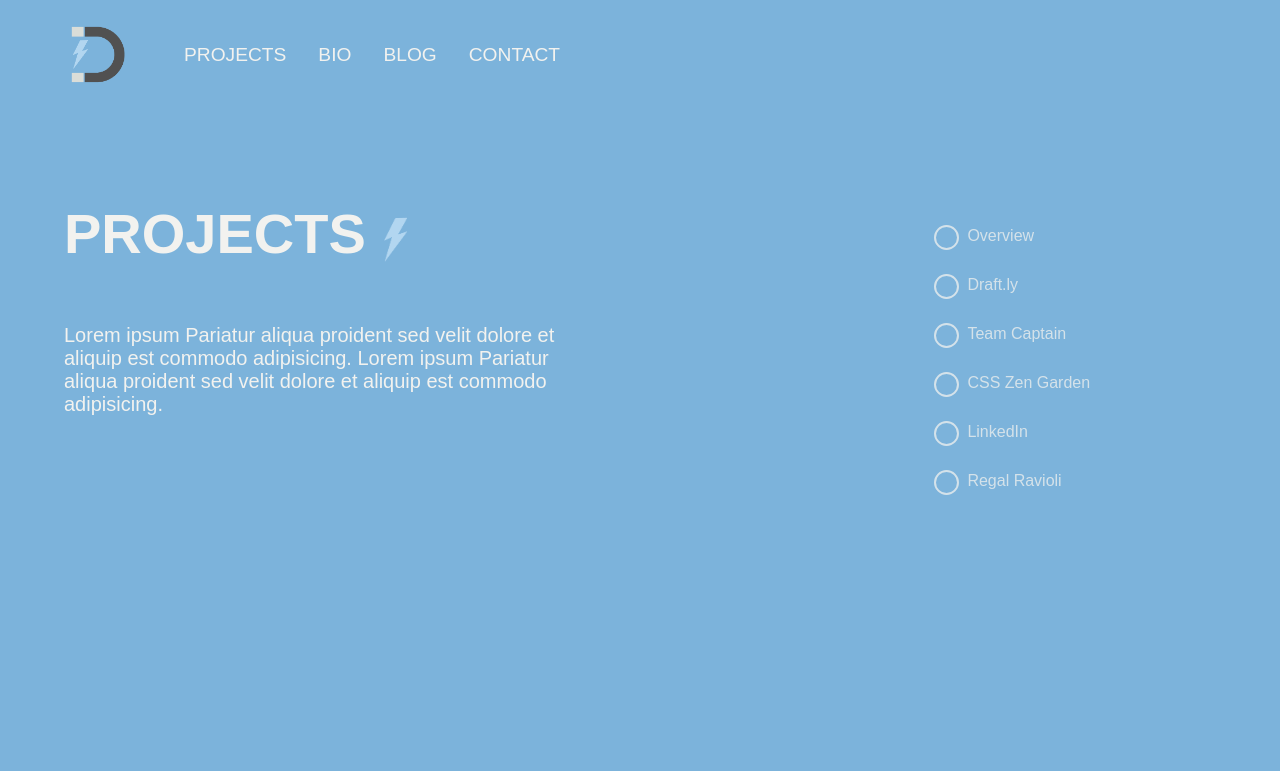
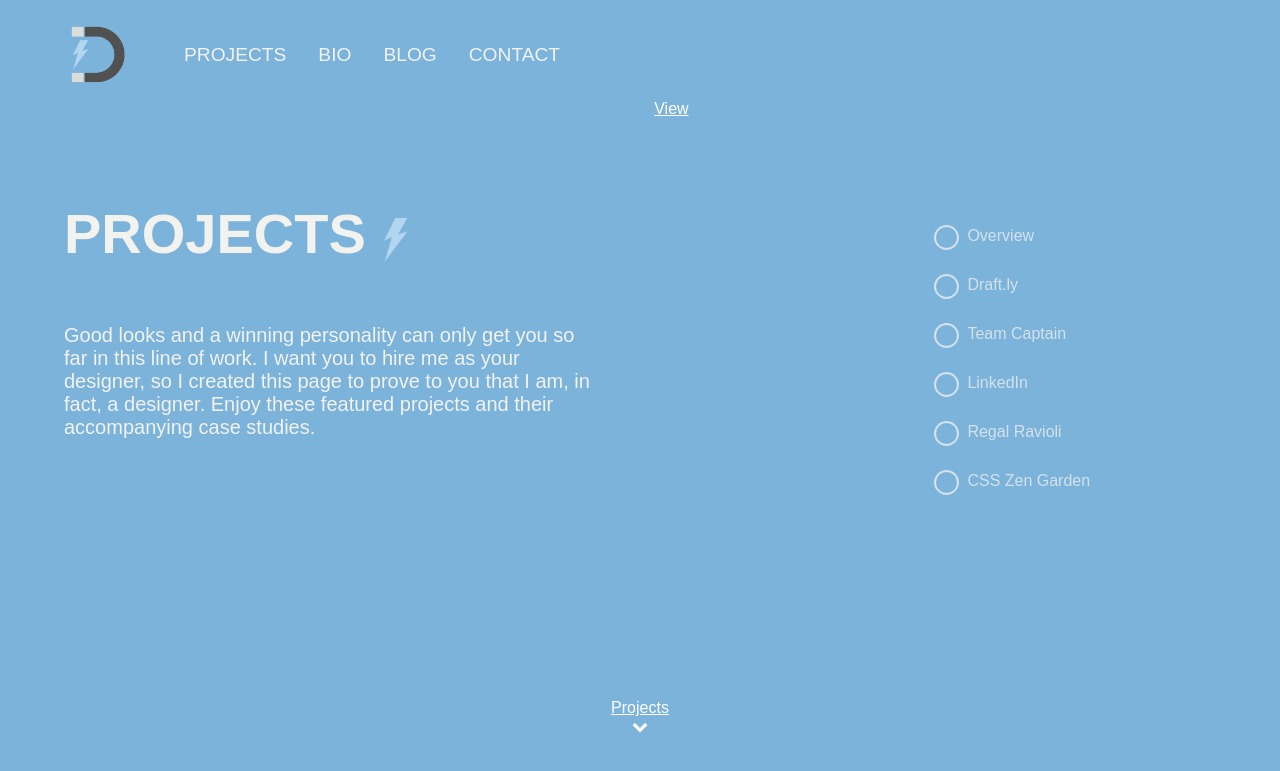
Before and after one commit to dinercoffee/davidpowellme.github.io, a Jekyll site: the page built from 01-projects.html, in a window 1280 px wide and 900 px high. Shown: the top 771 px of the window. Built offline with Jekyll 4.4.1, drawn with Linux system fonts in a browser that asks for light colours; nearby versions of some CDN libraries; some of the changed text lies outside the part shown.

Commit message:
started mobile navigation

```diff
--- a/01-projects.html
+++ b/01-projects.html
@@ -8,70 +8,136 @@
 	<article class="col-sm-10 col-md-8 col-lg-6">
 		<div class="project-wrapper intro">
 			<h1 class="lightning">Projects</h1>
-			<p>Lorem ipsum Pariatur aliqua proident sed velit dolore et aliquip est commodo adipisicing. Lorem ipsum Pariatur aliqua proident sed velit dolore et aliquip est commodo adipisicing.</p>
+			<p>Good looks and a winning personality can only get you so far in this line of work. I want you to hire me as your designer, so I created this page to prove to you that I am, in fact, a designer. Enjoy these featured projects and their accompanying case studies.</p>
 		</div>
 	</article>
+	<div class="mobile-pr-navigation">
+		<a href="#">
+			<div>View Projects</div>
+			<div><i class="fa fa-chevron-down"></i></div>
+		</a>
+	</div>
 </section>
 <section class="col-sm-12 col-md-12 col-lg-12 summary">
+	<div class="mobile-pr-navigation">
+		<a href="#">
+			<div><i class="fa fa-chevron-up"></i></div>
+			<div>Previous</div>
+		</a>
+	</div>
 	<article id="draftly" class="col-sm-10 col-md-8 col-lg-6">
 		<div class="project-wrapper">
 			<h1>Draft.ly</h1>
 			<h2>Writing Prompt App</h2>
-			<p>Lorem ipsum Pariatur aliqua proident sed velit dolore et aliquip est commodo adipisicing. Lorem ipsum Pariatur aliqua proident sed velit dolore et aliquip est commodo adipisicing.</p>
+			<p>A daily writing exercises app in the style of Duolingo and Headspace. Prototype using HTML, Sass, jQuery, and Adobe Illustrator.</p>
 			<div>
 				<a href="/mobile-project/" class="button">View Case Study</a>
 			</div>
 		</div>
 	</article>
+	<div class="mobile-pr-navigation">
+		<a href="#">
+			<div>Next</div>
+			<div><i class="fa fa-chevron-down"></i></div>
+		</a>
+	</div>
 </section>
 
 <section class="col-sm-12 col-md-12 col-lg-12 summary">
+	<div class="mobile-pr-navigation">
+		<a href="#">
+			<div><i class="fa fa-chevron-up"></i></div>
+			<div>Previous</div>
+		</a>
+	</div>
 	<article id="team" class="col-sm-10 col-md-8 col-lg-6">
 		<div class="project-wrapper">
-			<h1>Team Skip</h1>
+			<h1>Team Captain</h1>
 			<h2>Mobile App Project</h2>
-			<p>Lorem ipsum Pariatur aliqua proident sed velit dolore et aliquip est commodo adipisicing. Lorem ipsum Pariatur aliqua proident sed velit dolore et aliquip est commodo adipisicing.</p>
+			<p>A mobile app prototype for rec league team captains. Project using paper prototyping, Adobe Illustrator, and InVision.</p>
 			<div>
 				<a href="/mobile-project/" class="button">View Case Study</a>
 			</div>
 		</div>
 	</article>
+	<div class="mobile-pr-navigation">
+		<a href="#">
+			<div>Next</div>
+			<div><i class="fa fa-chevron-down"></i></div>
+		</a>
+	</div>
 </section>
 <section class="col-sm-12 col-md-12 col-lg-12 summary">
-	<article id="zen" class="col-sm-10 col-md-8 col-lg-6">
+	<div class="mobile-pr-navigation">
+		<a href="#">
+			<div><i class="fa fa-chevron-up"></i></div>
+			<div>Previous</div>
+		</a>
+	</div>
+	<article id="linked" class="col-sm-10 col-md-8 col-lg-6">
 		<div class="project-wrapper">
-			<h1>CSS Zen Garden</h1>
-			<h2>Op Art Challenge</h2>
-			<p>Lorem ipsum Pariatur aliqua proident sed velit dolore et aliquip est commodo adipisicing. Lorem ipsum Pariatur aliqua proident sed velit dolore et aliquip est commodo adipisicing.</p>
+			<h1>LinkedIn</h1>
+			<h2>Re-imagined Web App</h2>
+			<p>A redesign many of us has hoped would happen, but never has. Build using HTML, Sass, Javascript, Jekyll, and tons of User Research. Two versions using two different Style Guides.</p>
 			<div>
 				<a href="#" class="button">View Case Study</a>
 			</div>
 		</div>
 	</article>
+	<div class="mobile-pr-navigation">
+		<a href="#">
+			<div>Next</div>
+			<div><i class="fa fa-chevron-down"></i></div>
+		</a>
+	</div>
 </section>
 <section class="col-sm-12 col-md-12 col-lg-12 summary">
-	<article id="linked" class="col-sm-10 col-md-8 col-lg-6">
+	<div class="mobile-pr-navigation">
+		<a href="#">
+			<div><i class="fa fa-chevron-up"></i></div>
+			<div>Previous</div>
+		</a>
+	</div>
+	<article id="regal" class="col-sm-10 col-md-8 col-lg-6">
 		<div class="project-wrapper">
-			<h1>LinkedIn</h1>
-			<h2>Re-imagined Web App</h2>
-			<p>Lorem ipsum Pariatur aliqua proident sed velit dolore et aliquip est commodo adipisicing. Lorem ipsum Pariatur aliqua proident sed velit dolore et aliquip est commodo adipisicing.</p>
+			<h1>Regal Ravioli</h1>
+			<h2>Restaurant Redesign Project</h2>
+			<p>A website redesign for a local Austin food truck. Responsive build uses HTML, Sass, Javascript and Jekyll. </p>
 			<div>
 				<a href="#" class="button">View Case Study</a>
 			</div>
 		</div>
 	</article>
+	<div class="mobile-pr-navigation">
+		<a href="#">
+			<div>Next</div>
+			<div><i class="fa fa-chevron-down"></i></div>
+		</a>
+	</div>
 </section>
 <section class="col-sm-12 col-md-12 col-lg-12 summary">
-	<article id="regal" class="col-sm-10 col-md-8 col-lg-6">
+	<div class="mobile-pr-navigation">
+		<a href="#">
+			<div><i class="fa fa-chevron-up"></i></div>
+			<div>Previous</div>
+		</a>
+	</div>
+	<article id="zen" class="col-sm-10 col-md-8 col-lg-6">
 		<div class="project-wrapper">
-			<h1>Regal Ravioli</h1>
-			<h2>Restaurant Redesign Project</h2>
-			<p>Lorem ipsum Pariatur aliqua proident sed velit dolore et aliquip est commodo adipisicing. Lorem ipsum Pariatur aliqua proident sed velit dolore et aliquip est commodo adipisicing.</p>
+			<h1>CSS Zen Garden</h1>
+			<h2>Op Art Challenge</h2>
+			<p>A CSS challenge that is a rite of passage for designers. Instructor challeged me to manipulate existing HTML using only CSS (with Sass as preprocessor).</p>
 			<div>
 				<a href="#" class="button">View Case Study</a>
 			</div>
 		</div>
 	</article>
+	<div class="mobile-pr-navigation">
+		<a href="#">
+			<div>Next</div>
+			<div><i class="fa fa-chevron-down"></i></div>
+		</a>
+	</div>
 </section>
 
 <nav class="project-nav">
@@ -85,12 +151,12 @@
 		<a href="#team"><div></div><div>Team Captain</div></a>
 	</div>
 	<div>
-		<a href="#zen"><div></div><div>CSS Zen Garden</div></a>
-	</div>
-	<div>
 		<a href="#linked"><div></div><div>LinkedIn</div></a>
 	</div>
 	<div>
 		<a href="#regal"><div></div><div>Regal Ravioli</div></a>
 	</div>
+	<div>
+		<a href="#zen"><div></div><div>CSS Zen Garden</div></a>
+	</div>
 </nav>
--- a/_sass/_global.scss
+++ b/_sass/_global.scss
@@ -40,6 +40,7 @@
 .wrapper {
     overflow: hidden;
 }
+
 
 .button {
 	border: 2px solid $color-light-primary;
@@ -160,6 +161,22 @@
     div:first-child {background-color: $color-light-primary;}
 }
 
+/*
+MOBILE PROJECT NAVIGATION
+=========================
+*/
+
+.mobile-pr-navigation {
+    color: $color-light-primary;
+    margin: 0 auto;
+    text-align: center;
+    width: 100px;
+
+    a {
+        color: #fff;
+    }
+}
+
 @media (min-width: 650px) {
     .project-nav {
         right: 2%;
@@ -191,15 +208,15 @@
         	background-size: cover;
 		}
         &:nth-child(4) {
-            background: url(../images/clock.jpg) 0 0 no-repeat;
+            background: url(../images/professional.jpg) 0 0 no-repeat;
             background-size: cover;
         }
         &:nth-child(5) {
-            background: url(../images/professional.jpg) 0 0 no-repeat;
+            background: url(../images/tomatoes.jpg) 0 0 no-repeat;
             background-size: cover;
         }
         &:nth-child(6) {
-            background: url(../images/tomatoes.jpg) 0 0 no-repeat;
+            background: url(../images/clock.jpg) 0 0 no-repeat;
             background-size: cover;
         }
         &:nth-child(2),
```
Also changed, not shown: _layouts/page.html (+18 -5 lines).
